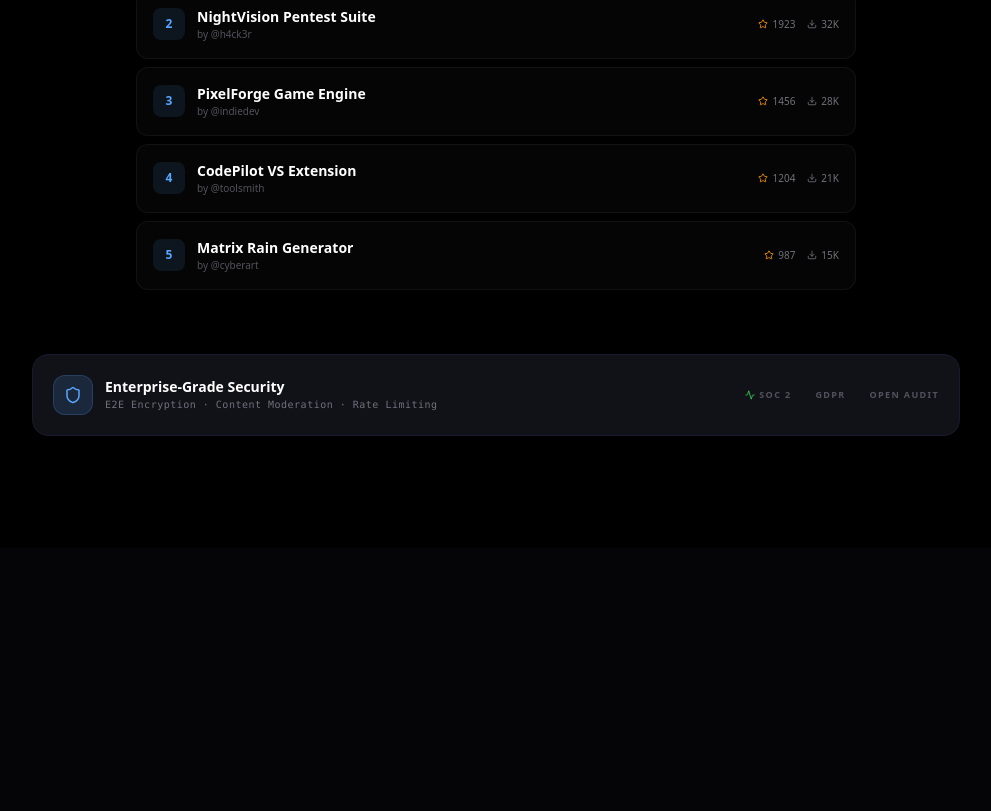
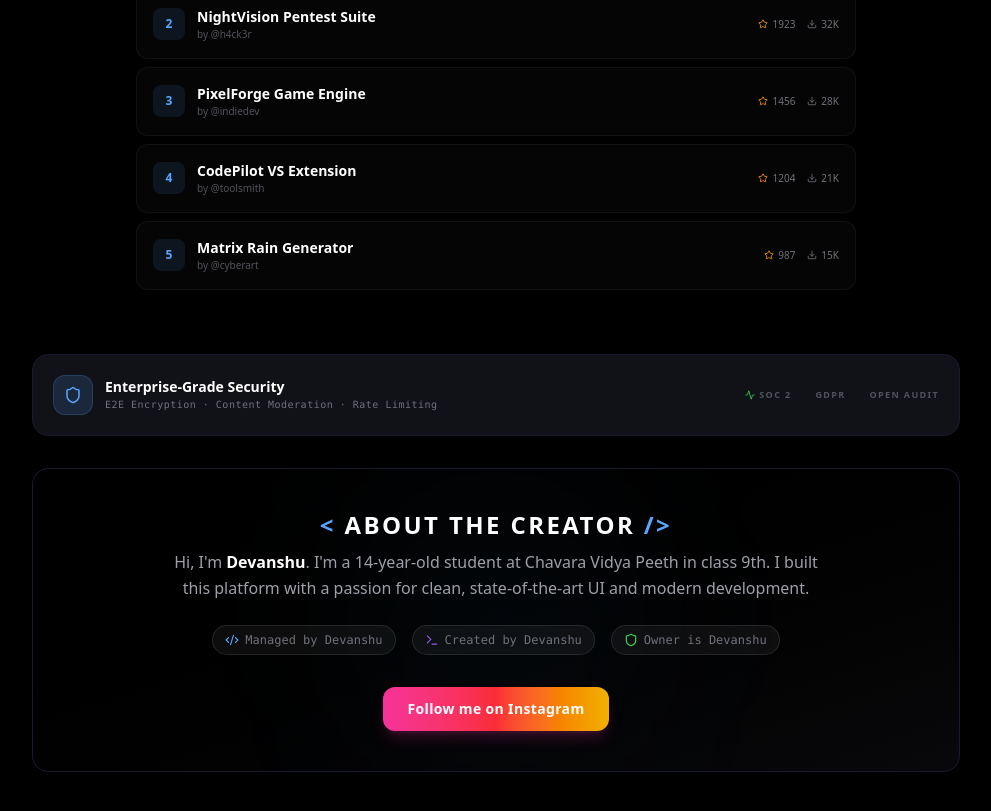
Before and after one commit to dewanshugound-beep/EVTING, a Next.js app: page / in a window 1280 px wide. Shown: the part 1575-2386 px from the top of the page, without its empty margins (178-1169 px from the left). Before the commit the page ends 2123 px from the top, so only its background shows below. Built offline with nearby package versions, Linux system fonts and the light colour scheme; no server answers; the database is empty.

Commit message:
Add Devanshu About Me section to homepage

```diff
--- a/src/components/HomeHero.tsx
+++ b/src/components/HomeHero.tsx
@@ -375,6 +375,55 @@ const HomeHero = React.memo(() => {
           </div>
         </BentoCard>
       </motion.section>
+
+      {/* ═══════════════════════════════════ */}
+      {/* ABOUT ME SECTION */}
+      {/* ═══════════════════════════════════ */}
+      <motion.section
+        initial={{ opacity: 0, y: 40 }}
+        animate={{ opacity: 1, y: 0 }}
+        transition={{ delay: 1.1, duration: 0.7 }}
+        className="max-w-5xl mx-auto px-6 pb-20"
+      >
+        <BentoCard className="flex flex-col items-center justify-center text-center p-10 bg-gradient-to-br from-black to-zinc-950 border border-white/5 relative overflow-hidden">
+          {/* Decorative background glow */}
+          <div className="absolute top-1/2 left-1/2 -translate-x-1/2 -translate-y-1/2 w-64 h-64 bg-accent/5 rounded-full blur-[100px] pointer-events-none" />
+
+          <div className="relative z-10 space-y-4">
+            <h2 className="text-2xl font-black text-white tracking-widest uppercase mb-2">
+              <span className="text-accent">&lt;</span> About The Creator <span className="text-accent">/&gt;</span>
+            </h2>
+
+            <p className="text-zinc-400 max-w-2xl mx-auto leading-relaxed text-sm md:text-base">
+              Hi, I'm <span className="text-white font-bold">Devanshu</span>. I'm a 14-year-old student at Chavara Vidya Peeth in class 9th.
+              I built this platform with a passion for clean, state-of-the-art UI and modern development.
+            </p>
+
+            <div className="flex flex-wrap items-center justify-center gap-4 mt-6 text-xs text-zinc-500 font-mono">
+              <span className="flex items-center gap-1.5 px-3 py-1.5 rounded-full bg-white/5 border border-white/10">
+                <Code2 size={14} className="text-accent" /> Managed by Devanshu
+              </span>
+              <span className="flex items-center gap-1.5 px-3 py-1.5 rounded-full bg-white/5 border border-white/10">
+                <Terminal size={14} className="text-neon-purple" /> Created by Devanshu
+              </span>
+              <span className="flex items-center gap-1.5 px-3 py-1.5 rounded-full bg-white/5 border border-white/10">
+                <Shield size={14} className="text-neon-green" /> Owner is Devanshu
+              </span>
+            </div>
+
+            <div className="mt-8">
+              <a
+                href="https://www.instagram.com/its.devanshu_"
+                target="_blank"
+                rel="noopener noreferrer"
+                className="inline-flex items-center gap-2 px-6 py-3 rounded-xl bg-gradient-to-r from-pink-500 via-red-500 to-yellow-500 text-white font-bold text-sm tracking-wide hover:scale-105 transition-transform shadow-lg shadow-pink-500/20"
+              >
+                Follow me on Instagram
+              </a>
+            </div>
+          </div>
+        </BentoCard>
+      </motion.section>
     </>
   );
 });
```
